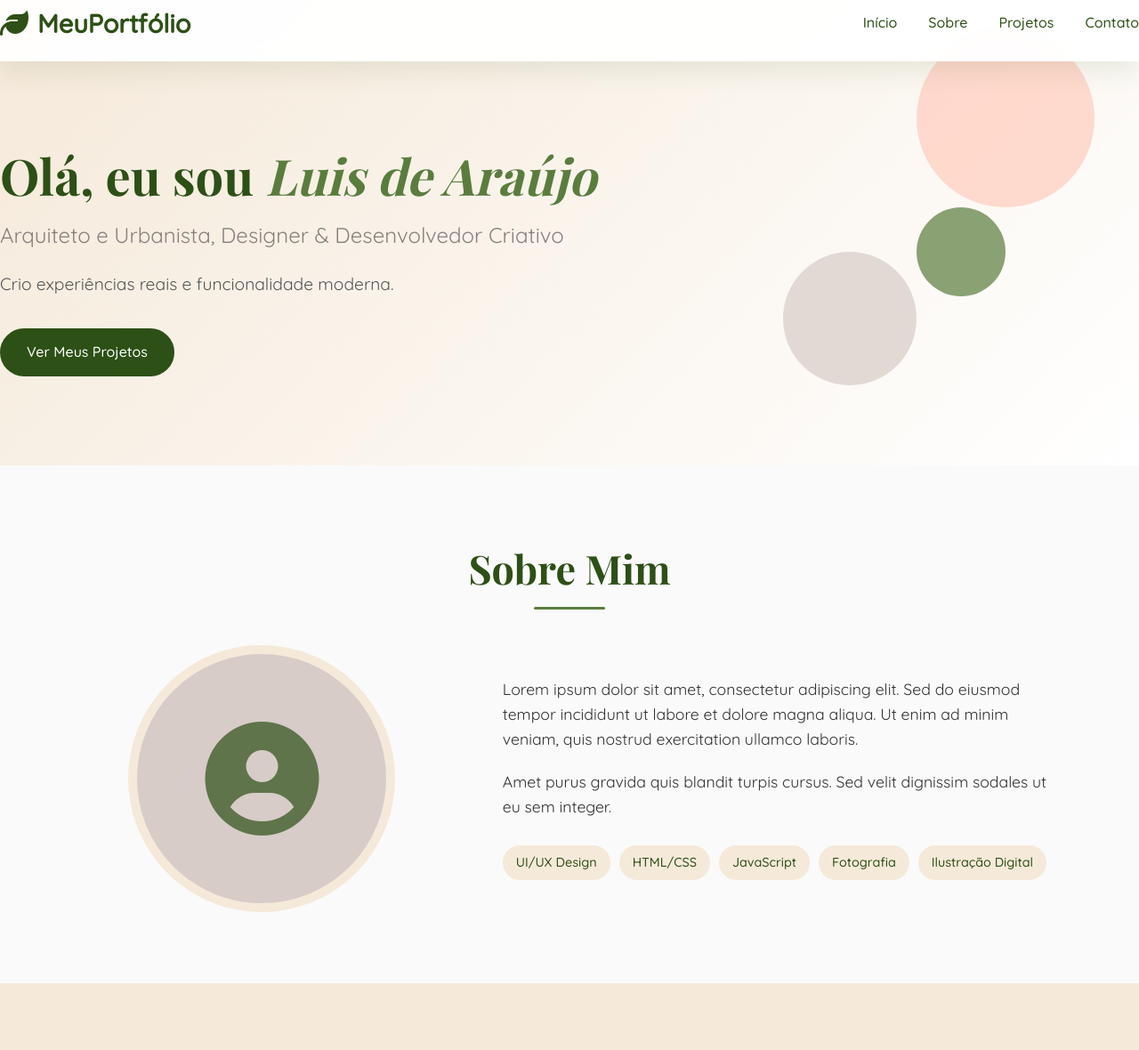
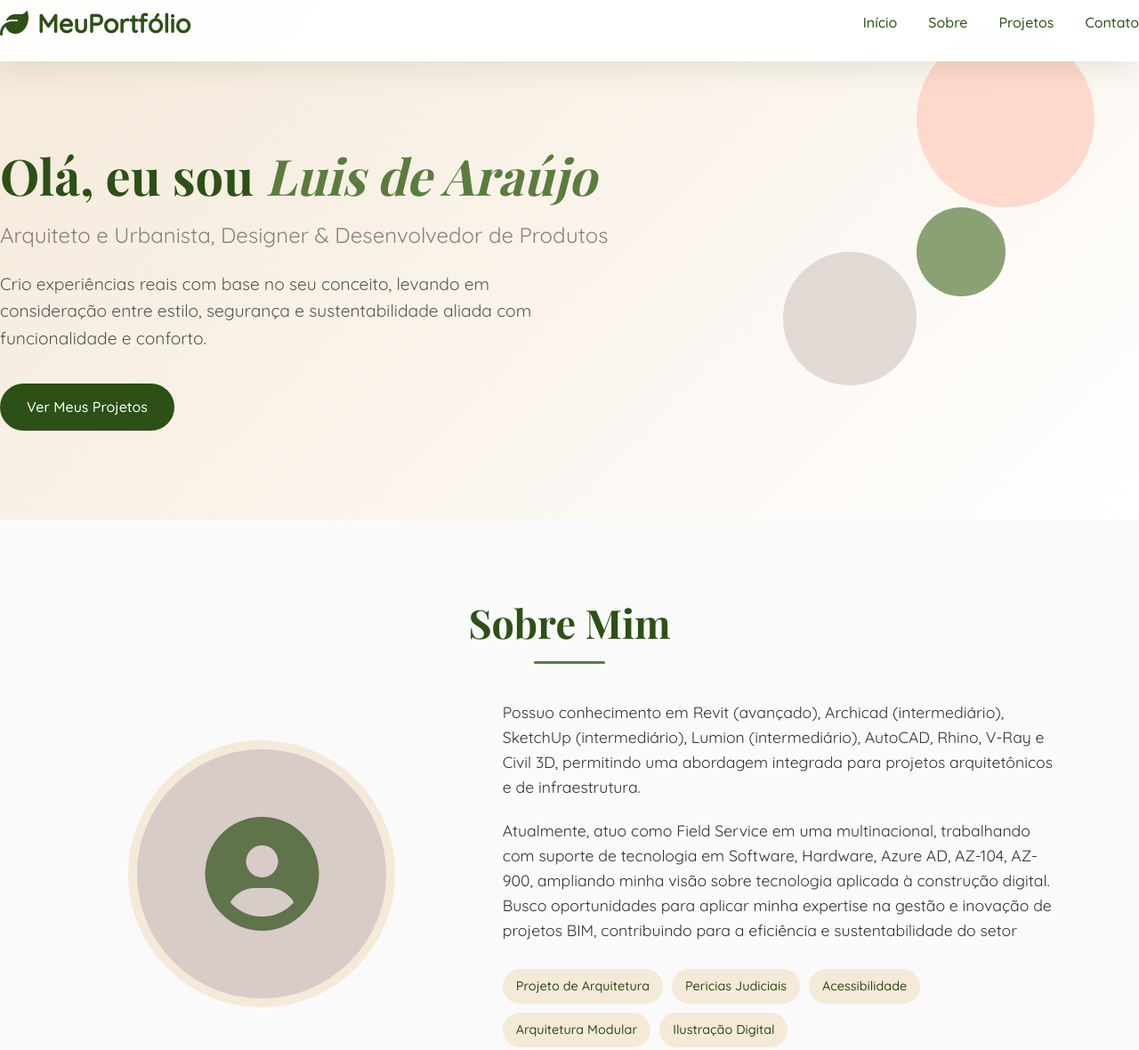
Before and after one commit to lplojuara/ledoc.github.io, a plain HTML site: page index.html in a window 1280 px wide. Shown: the part 17-1197 px from the top of the page at 89% size. Drawn offline with nearby package versions, Linux system fonts and the light colour scheme.

Commit message:
Update index.html

```diff
--- a/index.html
+++ b/index.html
@@ -32,8 +32,8 @@
     <section id="home" class="hero">
         <div class="hero-content">
             <h1 class="hero-title">Olá, eu sou <span class="highlight">Luis de Araújo</span></h1>
-            <p class="hero-subtitle">Arquiteto e Urbanista, Designer & Desenvolvedor Criativo</p>
-            <p class="hero-text">Crio experiências reais e funcionalidade moderna.</p>
+            <p class="hero-subtitle">Arquiteto e Urbanista, Designer & Desenvolvedor de Produtos</p>
+            <p class="hero-text">Crio experiências reais com base no seu conceito, levando em consideração entre estilo, segurança e sustentabilidade aliada com funcionalidade e conforto.</p>
             <a href="#projetos" class="btn">Ver Meus Projetos</a>
         </div>
         <div class="hero-decoration">
@@ -55,13 +55,22 @@
                     </div>
                 </div>
                 <div class="sobre-text">
-                    <p>Lorem ipsum dolor sit amet, consectetur adipiscing elit. Sed do eiusmod tempor incididunt ut labore et dolore magna aliqua. Ut enim ad minim veniam, quis nostrud exercitation ullamco laboris.</p>
-                    <p>Amet purus gravida quis blandit turpis cursus. Sed velit dignissim sodales ut eu sem integer.</p>
+                    <p>Possuo conhecimento em Revit (avançado), Archicad
+(intermediário), SketchUp (intermediário), Lumion (intermediário),
+AutoCAD, Rhino, V-Ray e Civil 3D, permitindo uma abordagem
+integrada para projetos arquitetônicos e de infraestrutura.</p>
+                    <p>Atualmente, atuo como Field Service em uma multinacional,
+trabalhando com suporte de tecnologia em Software, Hardware,
+Azure AD, AZ-104, AZ-900, ampliando minha visão sobre tecnologia
+aplicada à construção digital.
+Busco oportunidades para aplicar minha expertise na gestão
+e inovação de projetos BIM, contribuindo para a eficiência e
+sustentabilidade do setor</p>
                     <div class="habilidades">
-                        <span class="habilidade-tag">UI/UX Design</span>
-                        <span class="habilidade-tag">HTML/CSS</span>
-                        <span class="habilidade-tag">JavaScript</span>
-                        <span class="habilidade-tag">Fotografia</span>
+                        <span class="habilidade-tag">Projeto de Arquitetura</span>
+                        <span class="habilidade-tag">Pericias Judiciais</span>
+                        <span class="habilidade-tag">Acessibilidade</span>
+                        <span class="habilidade-tag">Arquitetura Modular</span>
                         <span class="habilidade-tag">Ilustração Digital</span>
                     </div>
                 </div>
```
